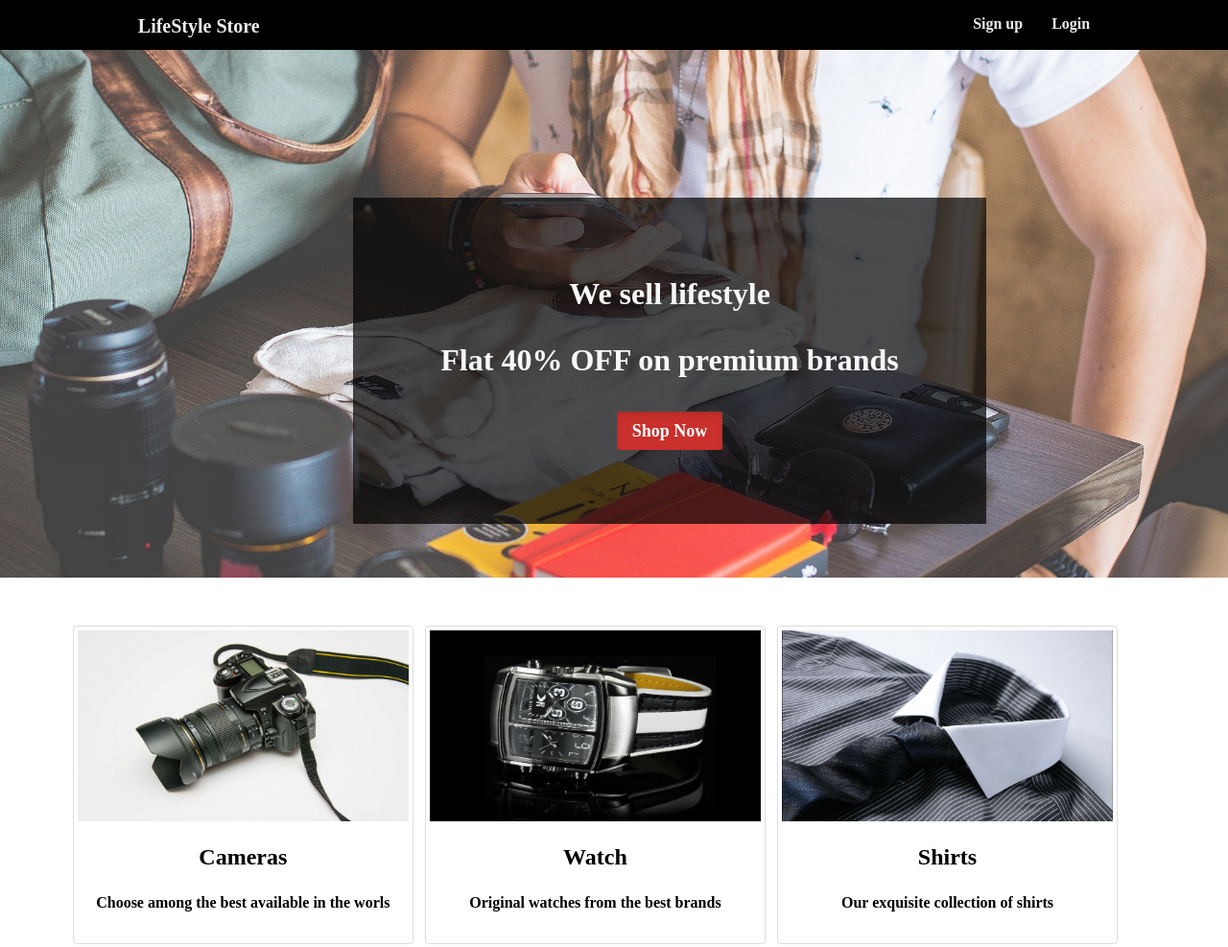
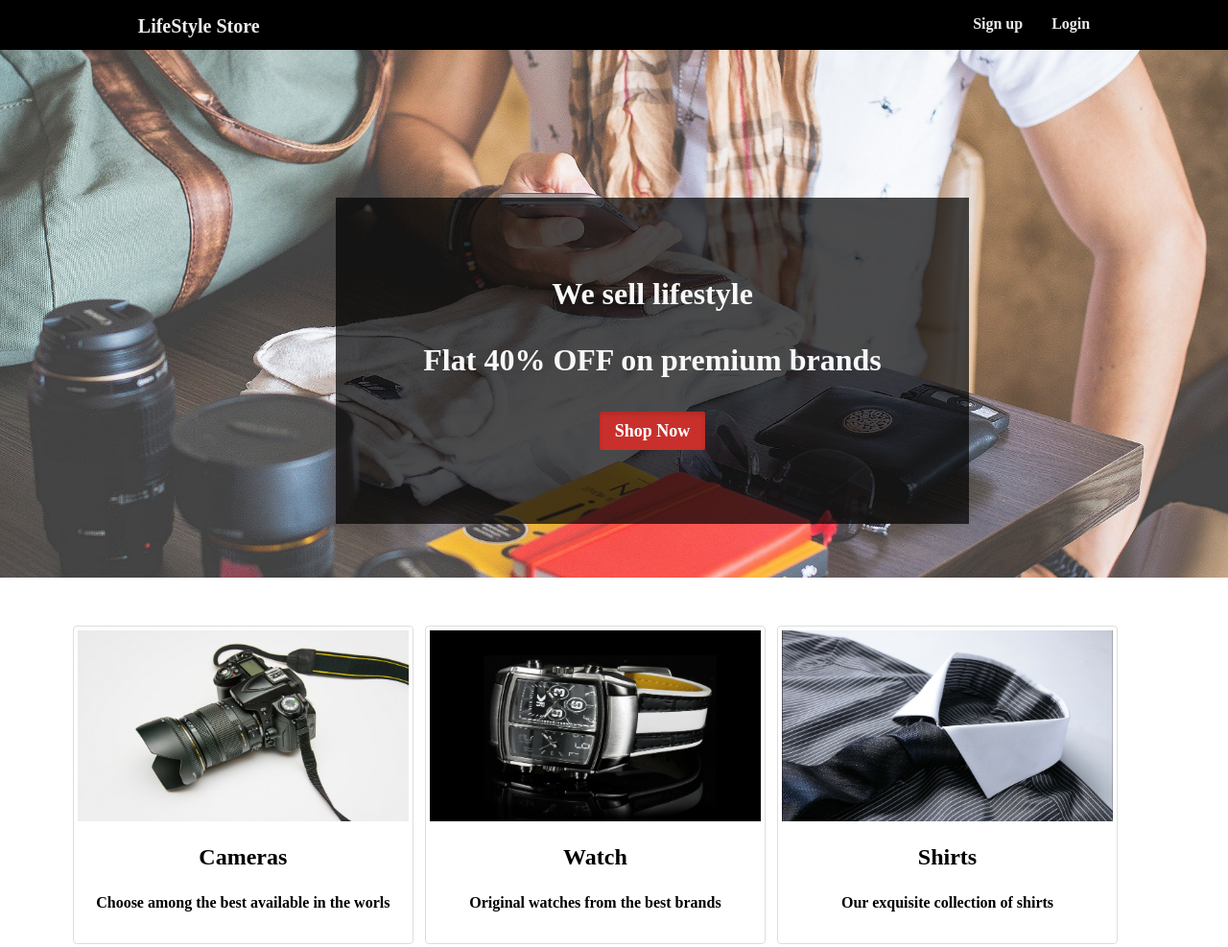
Before and after one commit to 123komal/Html-Css, a plain HTML site: page index.html in a window 1280 px wide. Shown: the whole page at 96% size. Drawn offline with Linux system fonts and the light colour scheme.

Commit message:
Update index.css

```diff
--- a/index.css
+++ b/index.css
@@ -54,8 +54,6 @@ left:40px;
 text-align:center;
 }
 .banner_content{ position: relative;
-
-left:200px;
  padding-top: 6%;
     padding-bottom: 6%;
   overflow:hidden;
@@ -63,6 +61,7 @@ left:200px;
 background-color:
  rgba(0, 0, 0, 0.7);
   max-width: 660px;
+ margin:auto;
 }
 .button
 {
```
